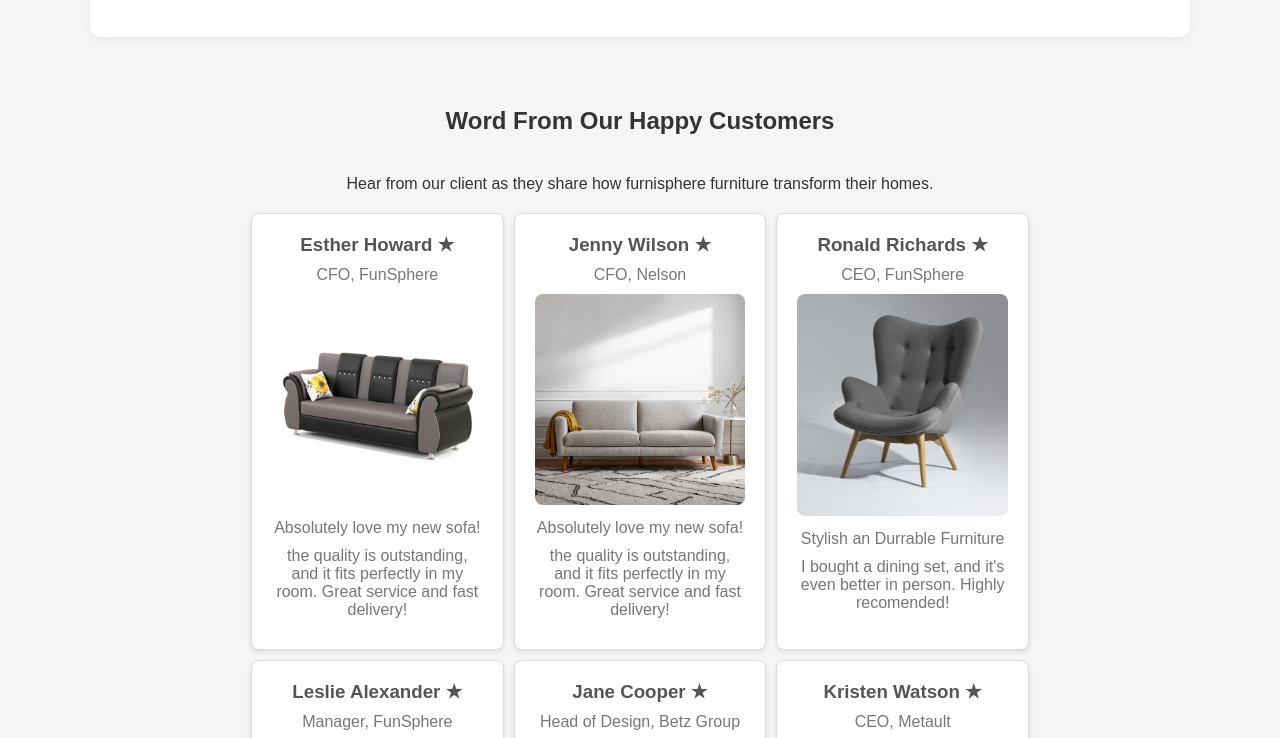
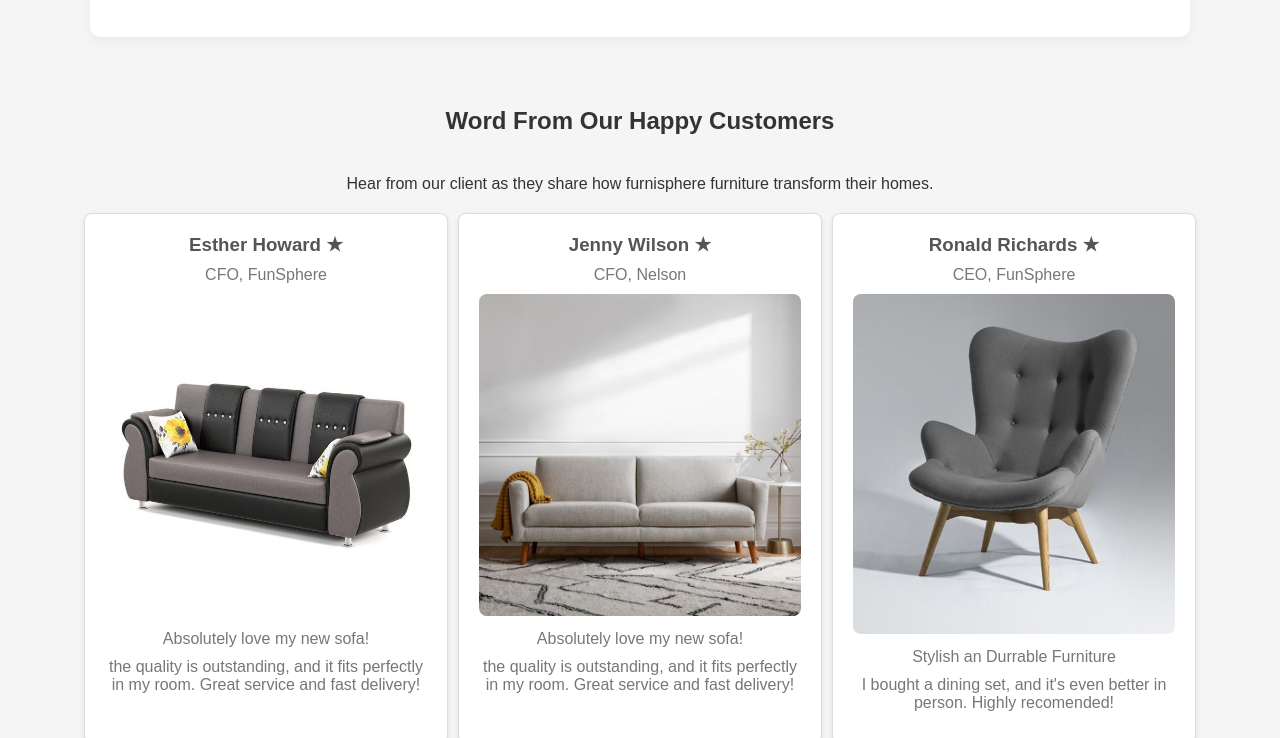
Before and after one commit to kelvin00000/Group-project-3, a plain HTML site: page index.html in a window 1280 px wide. Shown: the part 655-1393 px from the top of the page. Drawn offline with Linux system fonts and the light colour scheme; a web font is replaced by a local one.

Commit message:
minor adjustments

```diff
--- a/AbdulRauf.css
+++ b/AbdulRauf.css
@@ -5,7 +5,7 @@ body {
 }
 
 .container {
-    max-width: 1200px;
+    width: 90%;
     margin: 0 auto;
     margin-top: 50px;
     padding: 20px;
@@ -19,7 +19,7 @@ h1 {
 
 .grid {
     display: grid;
-    grid-template-columns: repeat(auto-fill, minmax(250px, 1fr));
+    grid-template-columns: repeat(auto-fill, minmax(350px, 1fr));
     margin-top: 20px;
     gap: 10px;
 }
```
